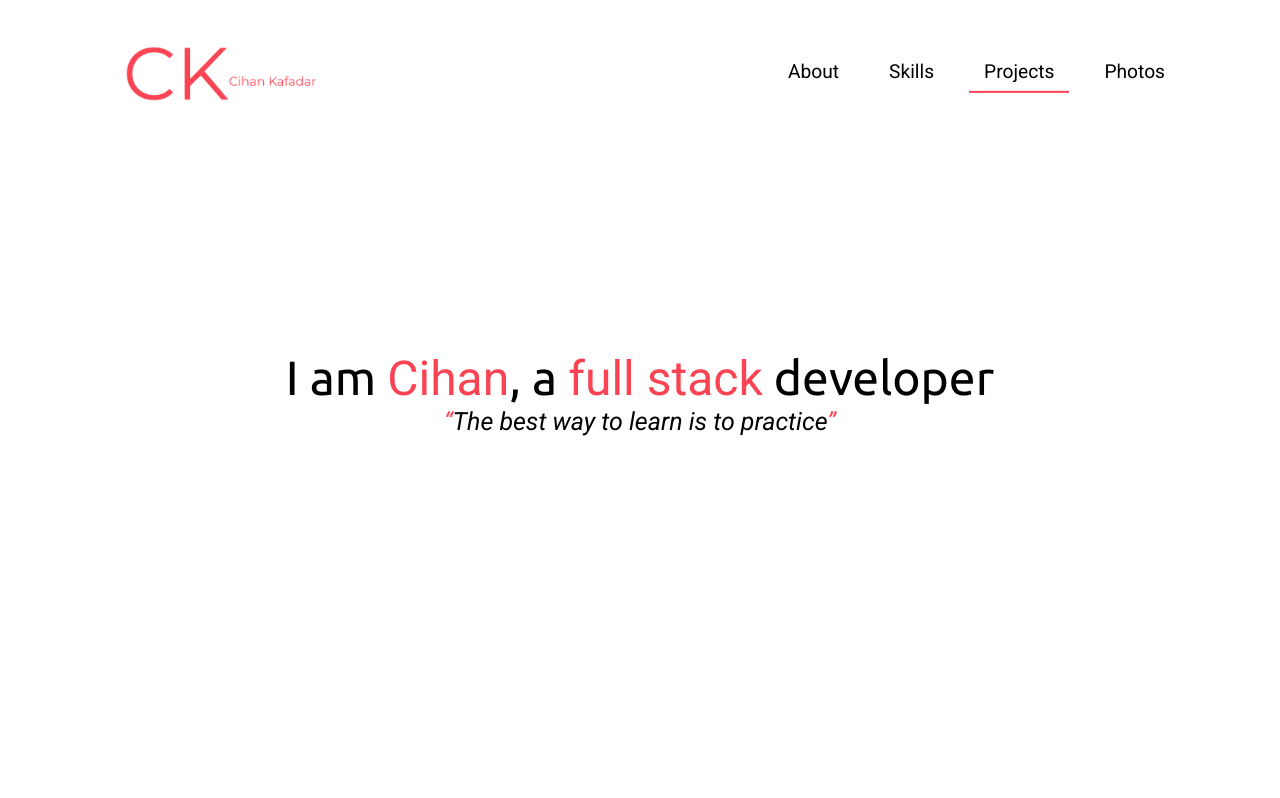
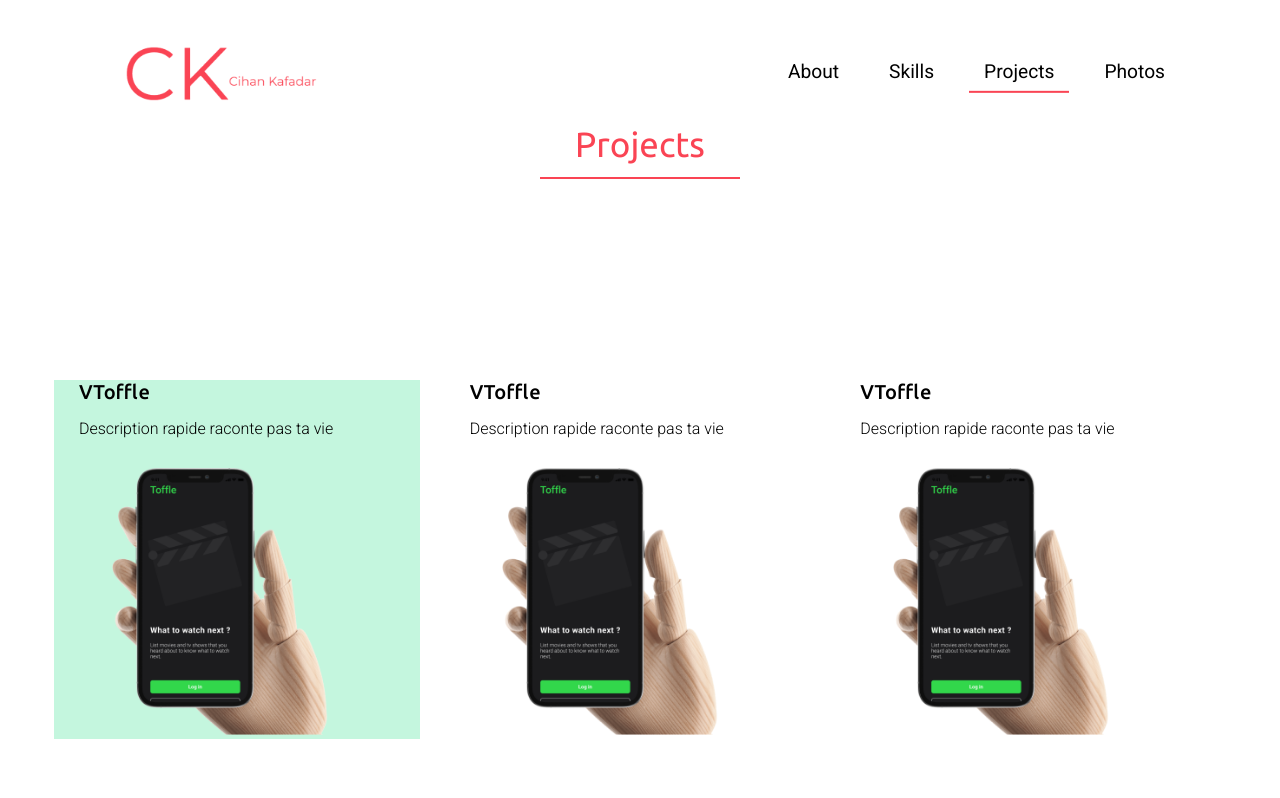
Before and after one commit to Cihaan/portfolio, a Vue app: page /projects in a window 1280 px wide. Shown: the top 798 px of the page. Built offline with nearby package versions, Linux system fonts and the light colour scheme.

Commit message:
start projects section + routing

```diff
--- /dev/null
+++ b/src/components/TheProjects.vue
@@ -0,0 +1,175 @@
+<script setup lang="ts"></script>
+
+<template>
+  <div class="projects">
+    <div class="title">
+      <h2>Projects</h2>
+    </div>
+    <div class="project-grid">
+        <div class="project">
+            <div class="project-card">
+                <h4>VToffle</h4>
+                <p>Description rapide raconte pas ta vie</p>
+                <img src="../assets/projects/VToffle/vtoffle-hand.png" alt="vtoffle-presentation">
+            </div>
+        </div>
+        <div class="project">
+            <h4>VToffle</h4>
+            <p>Description rapide raconte pas ta vie</p>
+            <img src="../assets/projects/VToffle/vtoffle-hand.png" alt="vtoffle-presentation">
+        </div>
+        <div class="project">
+            <h4>VToffle</h4>
+            <p>Description rapide raconte pas ta vie</p>
+            <img src="../assets/projects/VToffle/vtoffle-hand.png" alt="vtoffle-presentation">
+        </div>
+    </div>
+  </div>
+</template>
+
+<style lang="scss" scoped>
+$white: #fff;
+$red: #fa4454;
+$black: #000;
+
+.projects {
+  position: relative;
+  height: 140vh;
+  -webkit-animation: fade-in 1.2s cubic-bezier(0.39, 0.575, 0.565, 1) both;
+  animation: fade-in 1.2s cubic-bezier(0.39, 0.575, 0.565, 1) both;
+  text-align: center;
+}
+
+.title {
+  top: 20%;
+}
+
+.project-grid {
+    width: 100%;
+    position: absolute;
+    margin-top: 350px;
+    display: grid;
+    grid-template-columns: 33.3333333333333333333333333333333333333333333333333333333333333333333333% 33.3333333333333333333333333333333333333333333333333333333333333333333333% 33.3333333333333333333333333333333333333333333333333333333333333333333333%;
+    text-align: center;
+    align-items: center;
+    display: grid;
+}
+
+.project {
+    height: 400px;
+    padding: 0px 25px 60px 0px;
+}
+
+.project-card {
+    background-color: #C4F6DE;
+    width: 100%;
+}
+
+h4 {
+    font-family: 'Ubuntu', sans-serif;
+    font-weight: 500;
+    font-size: 20px;
+    text-align: left;
+    margin: 30px 0px 15px 25px;
+}
+
+img {
+    width: 250px;
+    bottom: 0;
+}
+
+p {
+    text-align: left;
+    font-weight: 350;
+    margin: 0px 0px 30px 25px;
+}
+
+
+
+
+
+
+
+/* ----------------------------------------------
+ * Generated by Animista on 2022-3-15 22:5:36
+ * Licensed under FreeBSD License.
+ * See http://animista.net/license for more info.
+ * w: http://animista.net, t: @cssanimista
+ * ---------------------------------------------- */
+
+/**
+ * ----------------------------------------
+ * animation slide-in-blurred-bottom
+ * ----------------------------------------
+ */
+@-webkit-keyframes slide-in-blurred-bottom {
+  0% {
+    -webkit-transform: translateY(1000px) scaleY(2.5) scaleX(0.2);
+            transform: translateY(1000px) scaleY(2.5) scaleX(0.2);
+    -webkit-transform-origin: 50% 100%;
+            transform-origin: 50% 100%;
+    -webkit-filter: blur(40px);
+            filter: blur(40px);
+    opacity: 0;
+  }
+  100% {
+    -webkit-transform: translateY(0) scaleY(1) scaleX(1);
+            transform: translateY(0) scaleY(1) scaleX(1);
+    -webkit-transform-origin: 50% 50%;
+            transform-origin: 50% 50%;
+    -webkit-filter: blur(0);
+            filter: blur(0);
+    opacity: 1;
+  }
+}
+@keyframes slide-in-blurred-bottom {
+  0% {
+    -webkit-transform: translateY(1000px) scaleY(2.5) scaleX(0.2);
+            transform: translateY(1000px) scaleY(2.5) scaleX(0.2);
+    -webkit-transform-origin: 50% 100%;
+            transform-origin: 50% 100%;
+    -webkit-filter: blur(40px);
+            filter: blur(40px);
+    opacity: 0;
+  }
+  100% {
+    -webkit-transform: translateY(0) scaleY(1) scaleX(1);
+            transform: translateY(0) scaleY(1) scaleX(1);
+    -webkit-transform-origin: 50% 50%;
+            transform-origin: 50% 50%;
+    -webkit-filter: blur(0);
+            filter: blur(0);
+    opacity: 1;
+  }
+}
+
+
+/* ----------------------------------------------
+ * Generated by Animista on 2022-3-15 12:28:31
+ * Licensed under FreeBSD License.
+ * See http://animista.net/license for more info.
+ * w: http://animista.net, t: @cssanimista
+ * ---------------------------------------------- */
+
+/**
+ * ----------------------------------------
+ * animation fade-in
+ * ----------------------------------------
+ */
+@-webkit-keyframes fade-in {
+  0% {
+    opacity: 0;
+  }
+  100% {
+    opacity: 1;
+  }
+}
+@keyframes fade-in {
+  0% {
+    opacity: 0;
+  }
+  100% {
+    opacity: 1;
+  }
+}
+</style>
--- a/src/main.ts
+++ b/src/main.ts
@@ -6,6 +6,7 @@
 import TheLanding from './components/TheLanding.vue'
 import TheAbout from './components/TheAbout.vue'
 import TheSkills from './components/TheSkills.vue'
+import TheProjects from './components/TheProjects.vue'
 
 const app = createApp(App)
 
@@ -14,7 +15,8 @@
     routes: [
       { path: '/:pathMatch(.*)*', component: TheLanding },
       { path: '/about', component: TheAbout },
-      { path: '/skills', component: TheSkills }
+      { path: '/skills', component: TheSkills },
+      { path: '/projects', component: TheProjects }
     ],
   })
 
```
Also changed, not shown: src/assets/projects/VToffle/vtoffle-hand.png (added).
